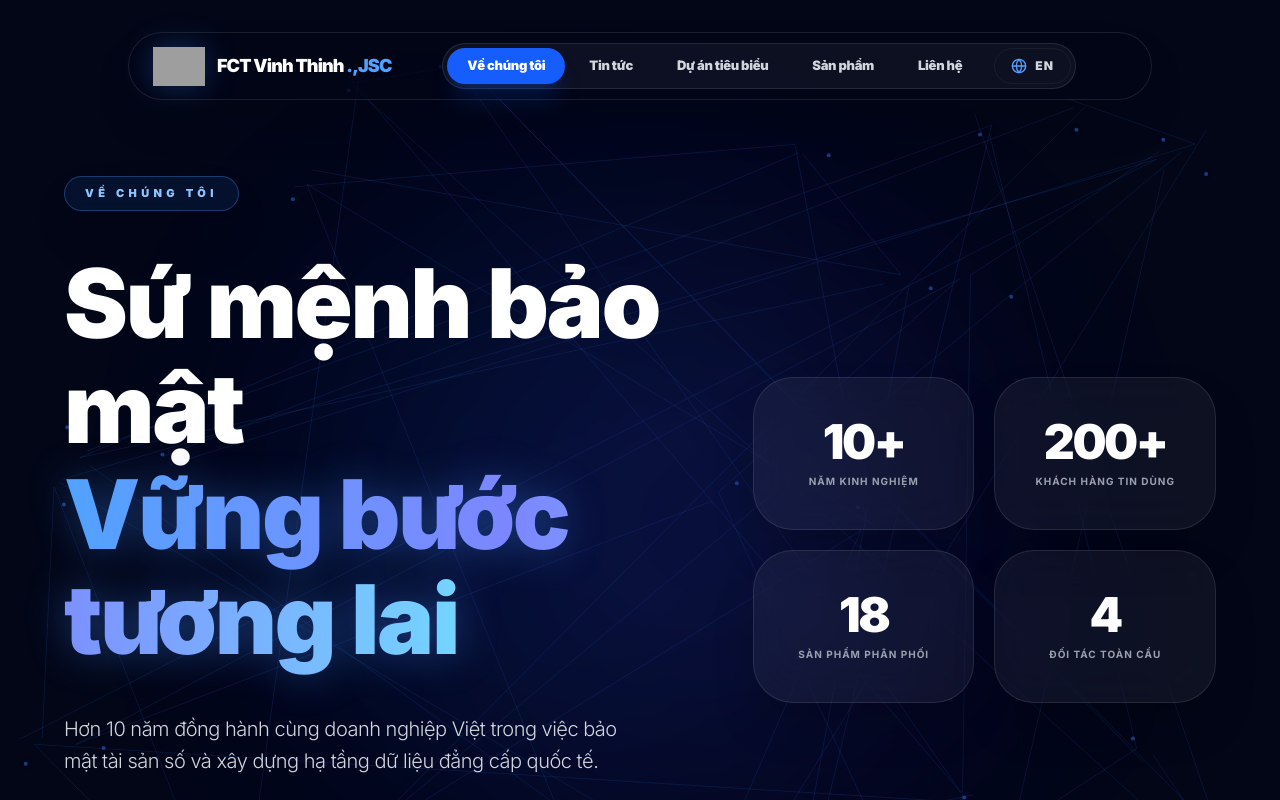
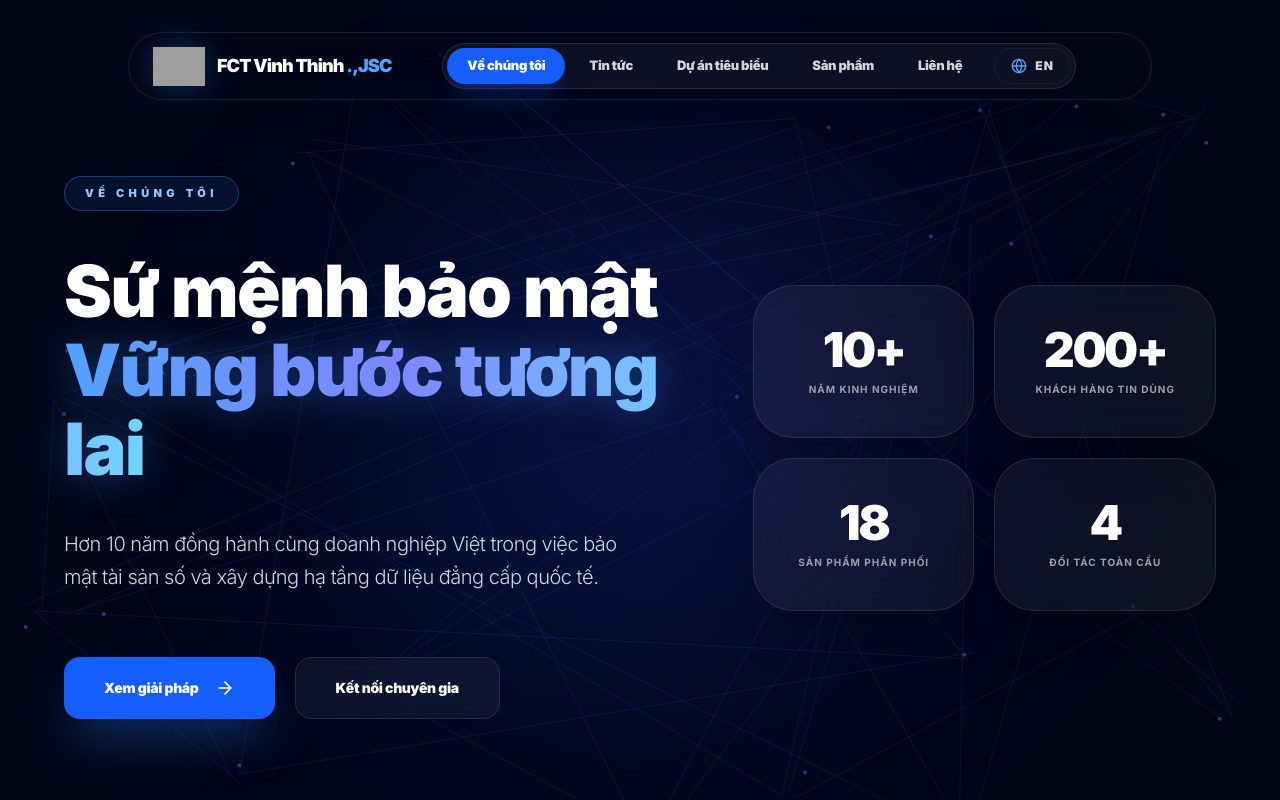
Before and after one commit to rikandrew-byte/fct, a Next.js app: page /1/about in a window 1280 px wide. Shown: the top 800 px of the page. Built offline with nearby package versions, Linux system fonts and the light colour scheme; grey boxes are pictures that could not be loaded.

Commit message:
style: adjust about page hero title font size

```diff
--- a/src/components/AboutPageClient.tsx
+++ b/src/components/AboutPageClient.tsx
@@ -72,7 +72,7 @@ export default function AboutPageClient({ lang, dict }: AboutPageClientProps) {
               <div className="inline-block bg-blue-500/10 border border-blue-400/30 backdrop-blur-md rounded-full px-5 py-2 text-[11px] font-black text-blue-300 tracking-[0.4em] uppercase shadow-2xl">
                 {d.hero.badge}
               </div>
-              <h1 className="text-6xl md:text-8xl font-black text-white tracking-tight leading-[1.1]">
+              <h1 className="text-5xl md:text-7xl font-black text-white tracking-tight leading-[1.1]">
                 {d.hero.title} <br />
                 <span className="text-transparent bg-clip-text bg-gradient-to-r from-blue-400 via-indigo-400 to-sky-300 drop-shadow-[0_0_20px_rgba(59,130,246,0.4)]">
                   {d.hero.subtitle}
```
